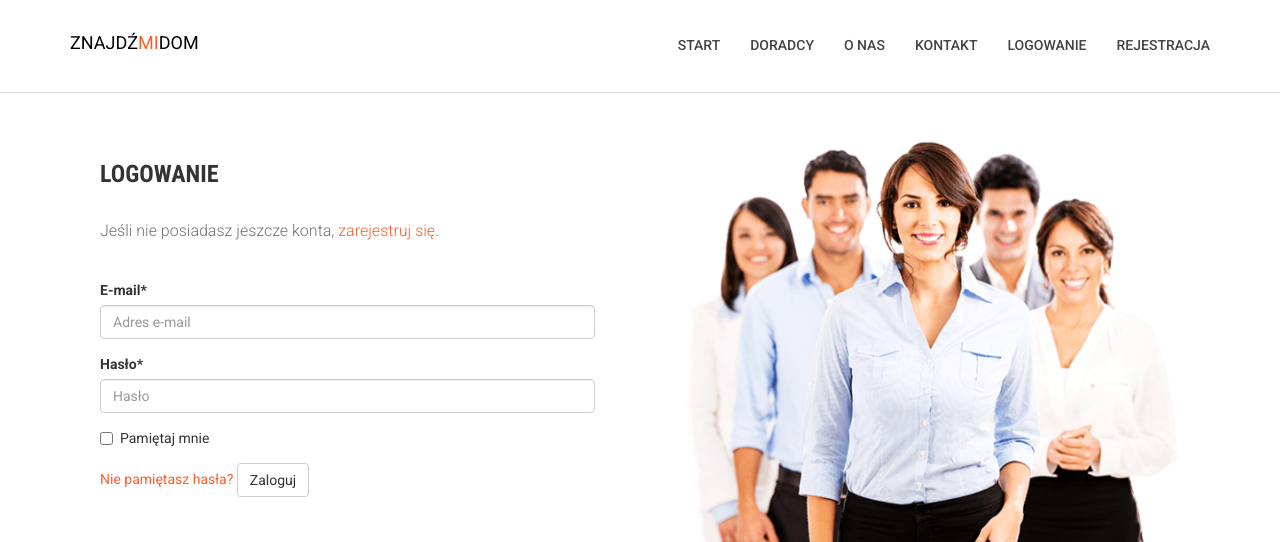
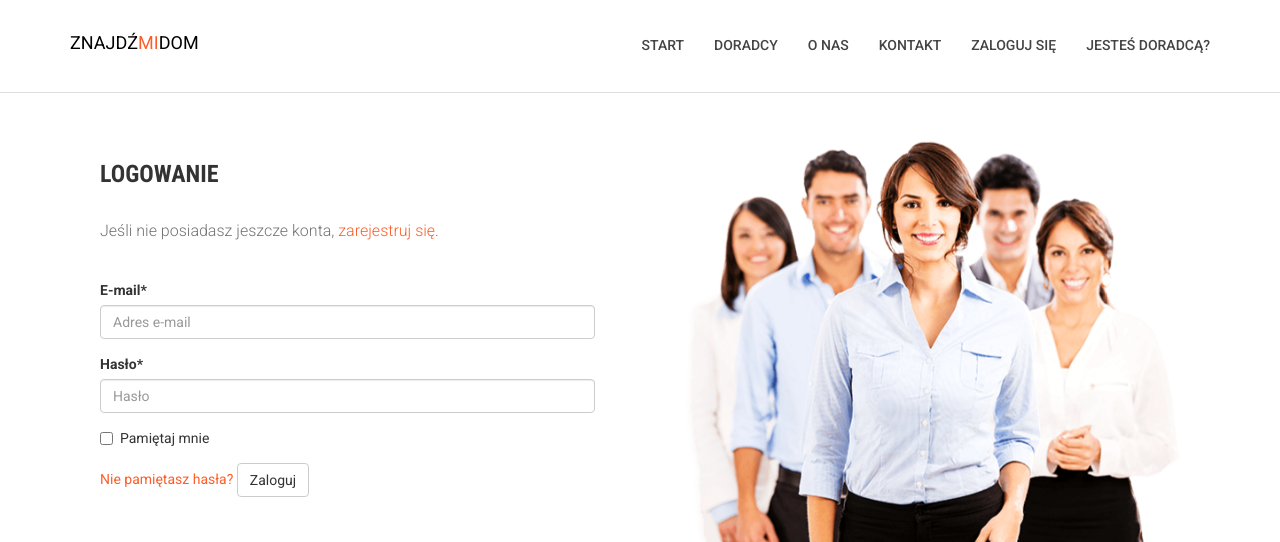
Before and after one commit to dabrodev/django-prodir-pl, a Django app: page /accounts/login/?next=/profiles/2/edit/ in a window 1280 px wide. Shown: the top 542 px of the page. Run offline with Django 3.2, Linux system fonts and the light colour scheme; some libraries are stand-ins or nearby versions; some web fonts are replaced.

Commit message:
optimized nav

```diff
--- a/templates/base.html
+++ b/templates/base.html
@@ -105,9 +105,15 @@
 
                                 </li>
 							    {% else %}
-							    <li><a href="{% url 'account_login' %}">Logowanie</a></li>
-							    <li><a href="{% url 'account_signup' %}">Rejestracja</a></li>
-
+							    <li><a href="{% url 'account_login' %}">Zaloguj się</a></li>
+                                <li class="dropdown">
+                                    <a href="{% url 'account_signup' %}">Jesteś doradcą?</a>
+                                    <div class="dropdown-menu">
+                                        <ul>
+                                            <li><a href="{% url 'account_signup' %}"">Zarejestruj się</a></li>
+                                        </ul>
+                                    </div>
+                                </li>
 							{% endif %}
 
                         </ul>
```
Also changed, not shown: db.sqlite3, 2 other files.
